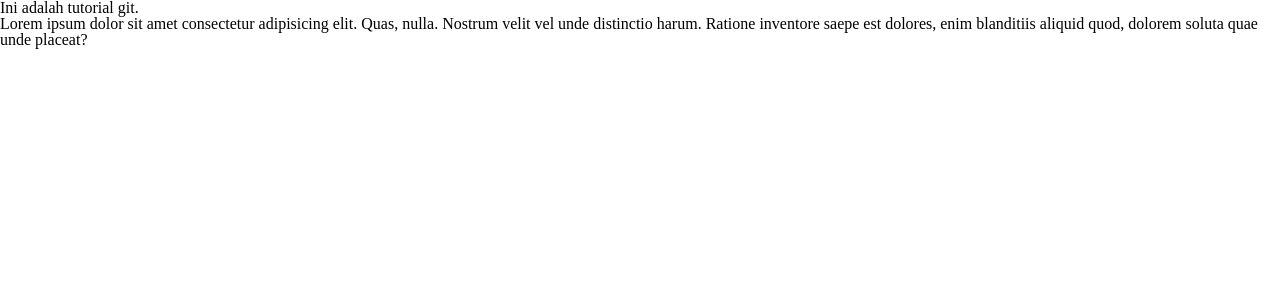
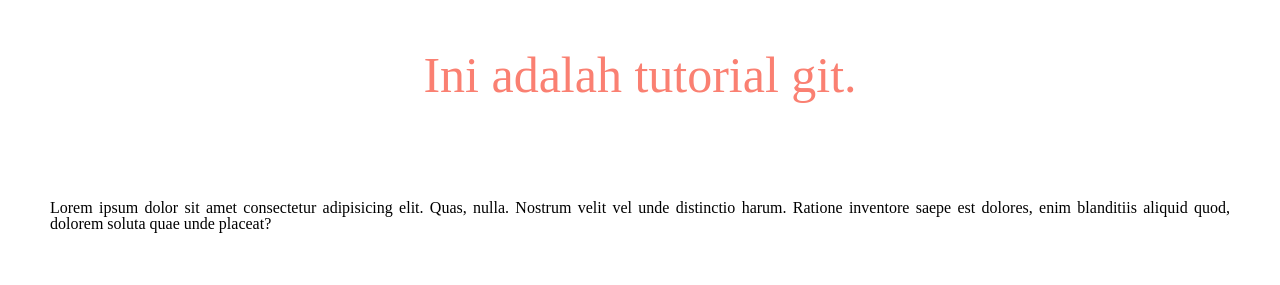
Before and after one commit to abangdsm/git-remote, a plain HTML site: page index.html in a window 1280 px wide. Drawn offline with Linux system fonts and the light colour scheme.

Commit message:
Menambahkan style pada css.

```diff
--- a/stytle.css
+++ b/stytle.css
@@ -41,3 +41,19 @@ table {
 border-collapse: collapse;
 border-spacing: 0;
 }
+
+h1 {
+    display: block;
+    padding: 50px;
+    text-align: center;
+    display: flex;
+    justify-content: center;
+    align-items: center;
+    font-size: 50px;
+    color: salmon;
+}
+
+p {
+    padding: 50px;
+    text-align: justify;
+}
```
